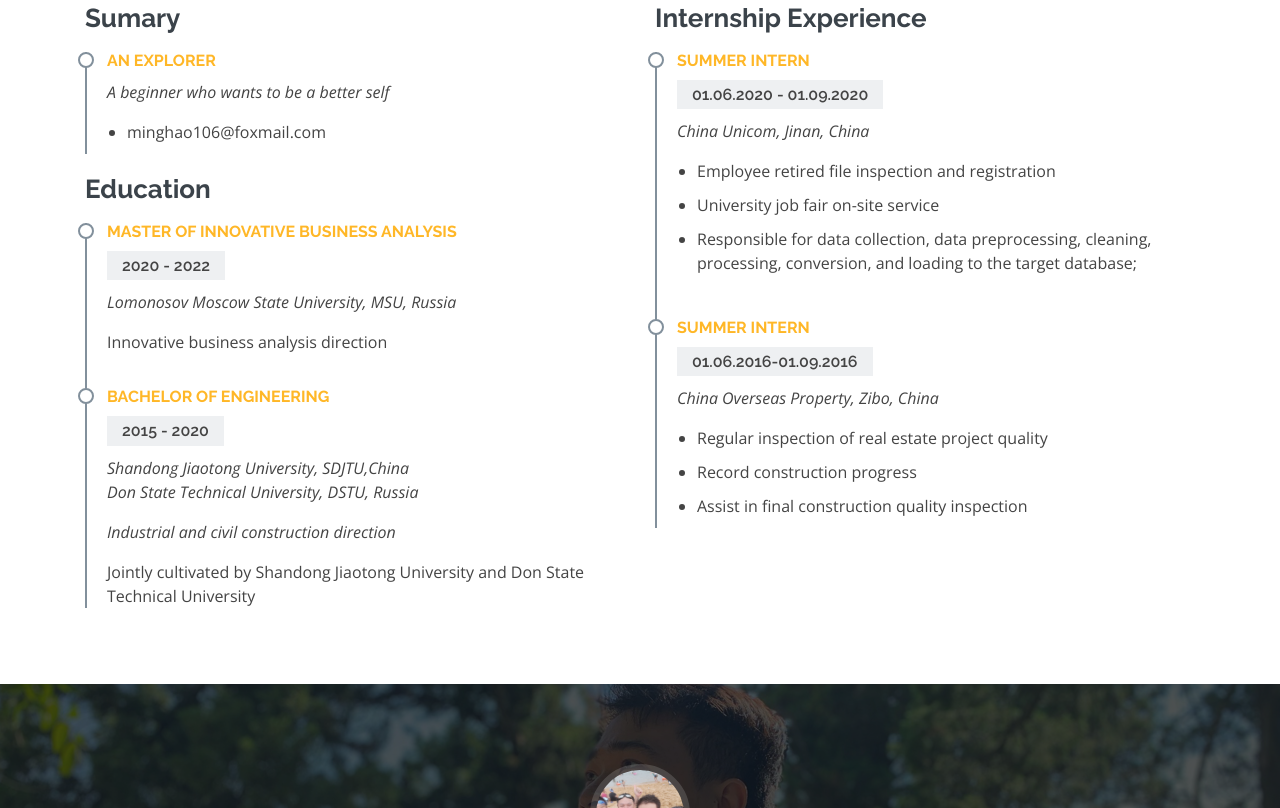
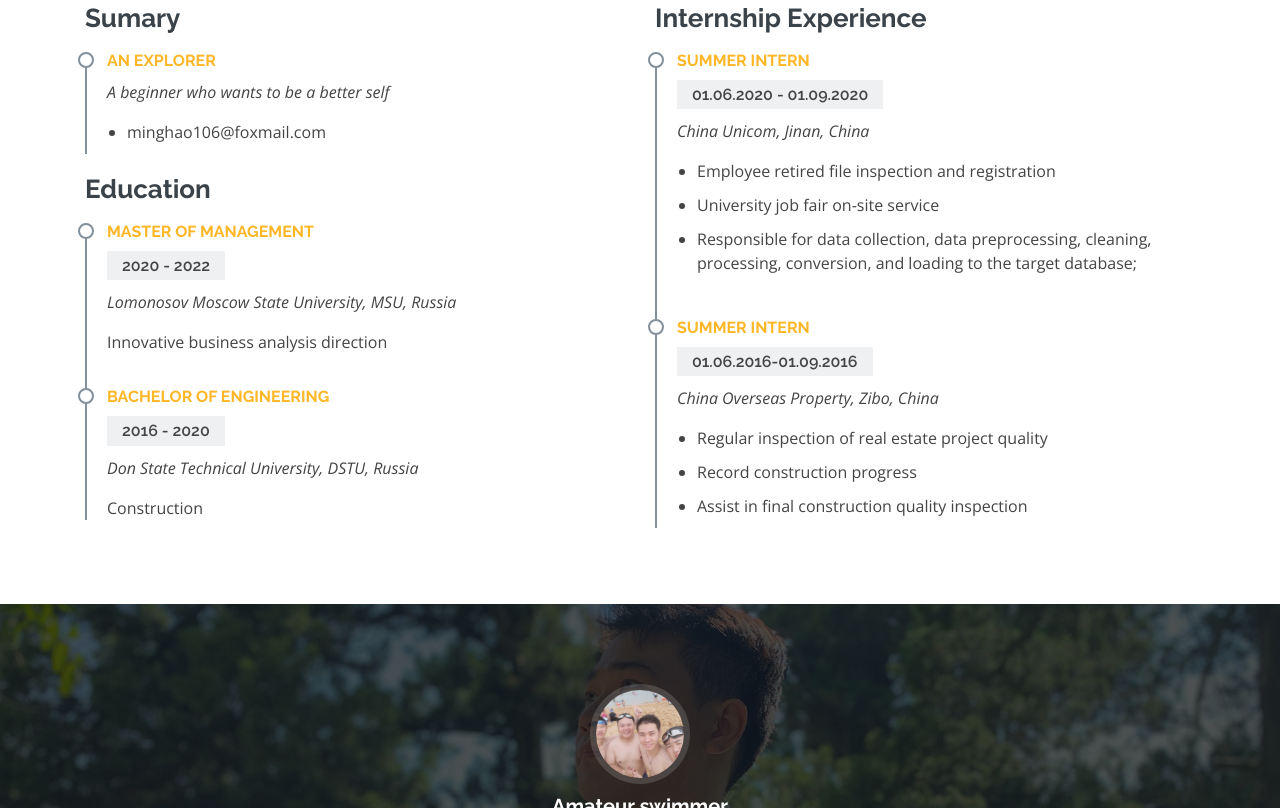
Before and after one commit to Powerstation106/CV, a plain HTML site: page index.html in a window 1280 px wide. Shown: the part 1838-2646 px from the top of the page. Drawn offline with nearby package versions, Linux system fonts and the light colour scheme.

Commit message:
Update index.html

```diff
--- a/index.html
+++ b/index.html
@@ -87,7 +87,7 @@
 	            <li><i class="icofont-rounded-right"></i> <strong>City:</strong> Dezhou, Shandong, CN</li>
                     <li><i class="icofont-rounded-right"></i> <strong>Phone:</strong> +86 158 6379 9577</li>
                     <li><i class="icofont-rounded-right"></i> <strong>Wechat:</strong>LMH106106</li>
-                    <li><i class="icofont-rounded-right"></i> <strong>Email:</strong> minghao106@foxmail.com</li>
+                    <li><i class="icofont-rounded-right"></i> <strong>Email:</strong> 674627212@qq.com</li>
 
                   </ul>
                 </div>
@@ -182,17 +182,16 @@
 
             <h3 class="resume-title">Education</h3>
             <div class="resume-item">
-              <h4>Master of Innovative Business Analysis</h4>
+              <h4>Master of management</h4>
               <h5>2020 - 2022</h5>
               <p><em>Lomonosov Moscow State University, MSU, Russia</em></p>
               <p>Innovative business analysis direction</p>
             </div>
             <div class="resume-item">
               <h4>Bachelor of Engineering</h4>
-              <h5>2015 - 2020</h5>
-              <p><em>Shandong Jiaotong University, SDJTU,China<br>Don State Technical University, DSTU, Russia</em></p>
-              <p><em>Industrial and civil construction direction</em></p>
-              <p>Jointly cultivated by Shandong Jiaotong University and Don State Technical University</p>
+              <h5>2016 - 2020</h5>
+              <p><em>Don State Technical University, DSTU, Russia</em></p>
+              <p>Construction</p>
             </div>
           </div>
 
```
